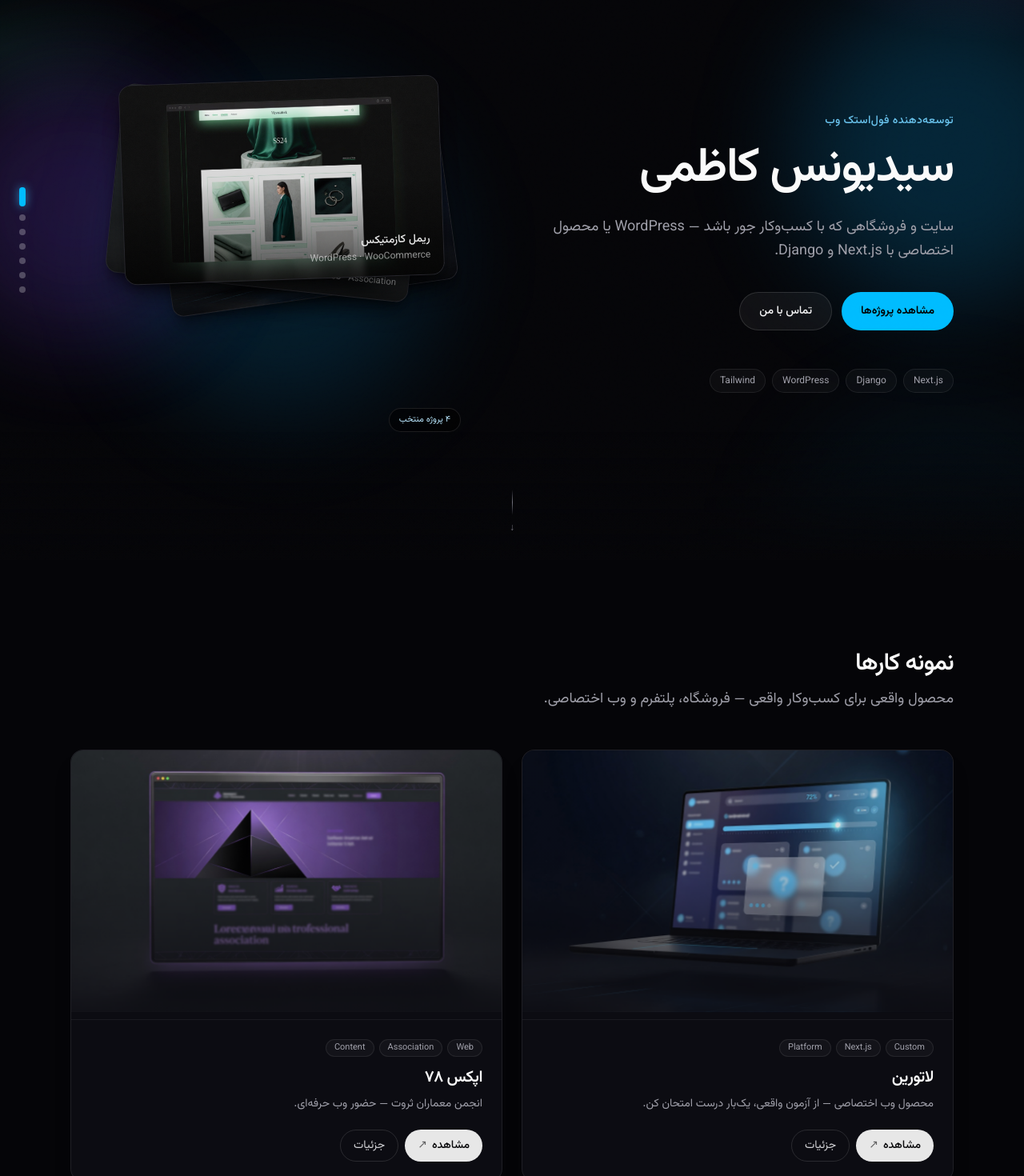
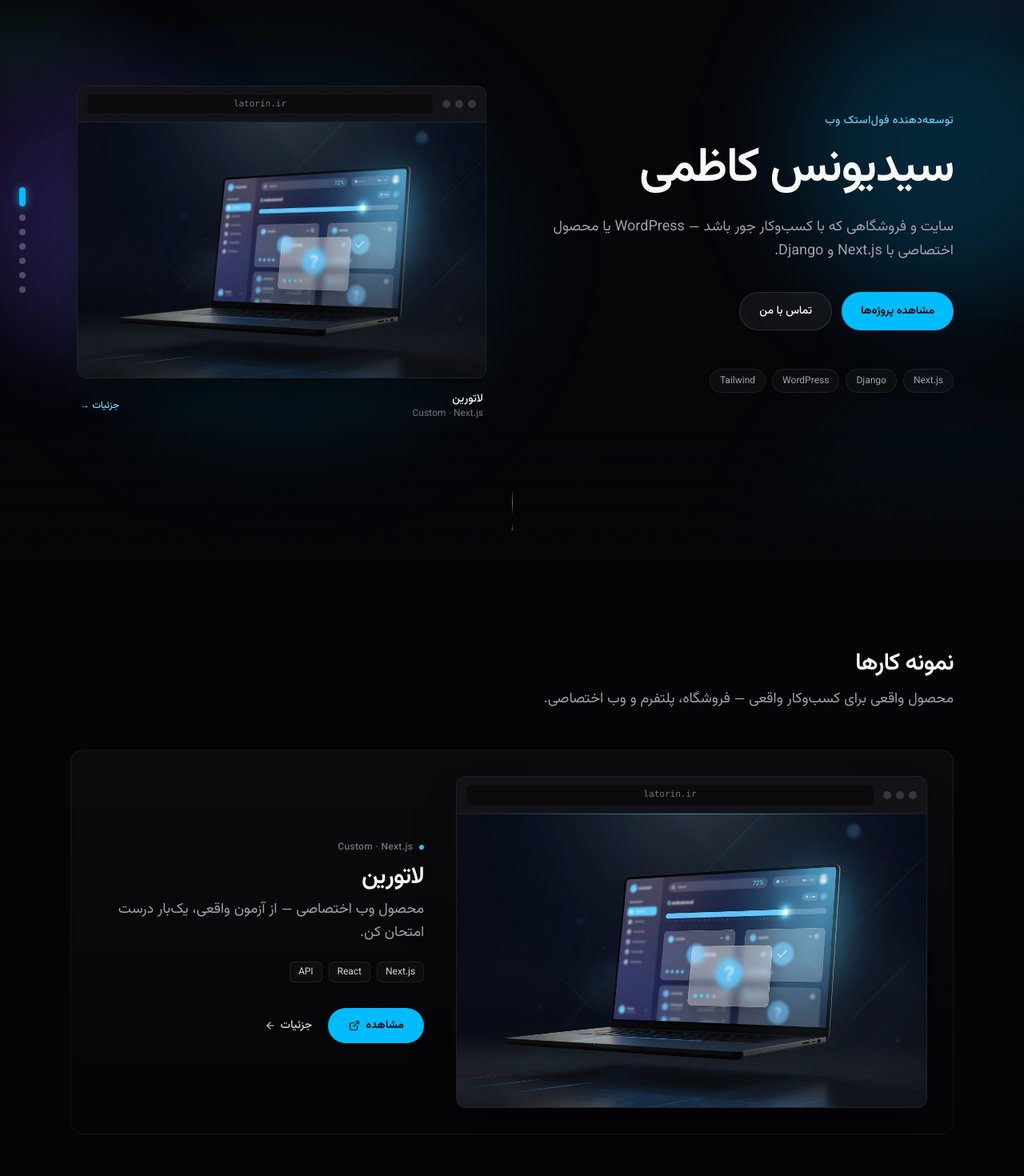
Before and after one commit to youneskazemi/youneskazemi, a Next.js app: page / in a window 1280 px wide. Shown: the part 100-1570 px from the top of the page at 80% size. Built offline with nearby package versions, Linux system fonts and the light colour scheme.

Commit message:
feat: redesign featured projects for clearer hierarchy
Lead case study + 3-up grid, browser chrome previews, kill card parallax
noise, stronger CTAs and calmer hover motion for portfolio UX.

```diff
--- /dev/null
+++ b/components/BrowserFrame.tsx
@@ -0,0 +1,38 @@
+import type { ReactNode } from "react";
+import { cn } from "@/lib/cn";
+
+/** Minimal browser chrome around project previews. */
+export function BrowserFrame({
+  url,
+  children,
+  className,
+}: {
+  url?: string;
+  children: ReactNode;
+  className?: string;
+}) {
+  const host = url
+    ? url.replace(/^https?:\/\//, "").replace(/\/$/, "")
+    : "project";
+
+  return (
+    <div
+      className={cn(
+        "overflow-hidden rounded-xl border border-white/[0.09] bg-[#0a0a0f] shadow-[0_24px_48px_-20px_rgba(0,0,0,0.7)]",
+        className,
+      )}
+    >
+      <div className="flex items-center gap-2 border-b border-white/[0.06] bg-white/[0.03] px-3 py-2.5">
+        <div className="flex gap-1.5" aria-hidden>
+          <span className="h-2.5 w-2.5 rounded-full bg-white/15" />
+          <span className="h-2.5 w-2.5 rounded-full bg-white/15" />
+          <span className="h-2.5 w-2.5 rounded-full bg-white/15" />
+        </div>
+        <div className="ms-1 min-w-0 flex-1 truncate rounded-md bg-black/40 px-2.5 py-1 text-center font-mono text-[10px] text-zinc-500 sm:text-[11px]">
+          {host}
+        </div>
+      </div>
+      <div className="relative">{children}</div>
+    </div>
+  );
+}
--- a/components/HeroVisual.tsx
+++ b/components/HeroVisual.tsx
@@ -2,24 +2,28 @@
 
 import { motion, useReducedMotion } from "framer-motion";
 import Image from "next/image";
+import Link from "next/link";
 import { projects } from "@/content/projects";
+import { BrowserFrame } from "@/components/BrowserFrame";
 import { useI18n } from "@/lib/i18n";
 
 /**
- * Right-side hero visual: stacked project covers (Awwwards-style composition).
- * Replace any image under public/projects/ anytime.
- * Optional portrait: drop public/hero-portrait.jpg and set USE_PORTRAIT.
+ * Hero visual: single featured project in browser chrome (clean, not stacked mess).
+ * Optional portrait: public/hero-portrait.jpg + USE_PORTRAIT = true
  */
-const USE_PORTRAIT = false; // set true when you add public/hero-portrait.jpg
+const USE_PORTRAIT = false;
 
 export function HeroVisual() {
   const reduce = useReducedMotion();
-  const { isFa } = useI18n();
-  const covers = projects.filter((p) => p.featured).slice(0, 3);
+  const { isFa, t } = useI18n();
+  const lead = projects.find((p) => p.featured) ?? projects[0];
+  if (!lead) return null;
+
+  const title = isFa ? lead.titleFa : lead.title;
 
   if (USE_PORTRAIT) {
     return (
-      <div className="relative mx-auto aspect-[4/5] w-full max-w-md overflow-hidden rounded-3xl border border-white/10 bg-card shadow-2xl shadow-sky-500/10">
+      <div className="relative mx-auto aspect-[4/5] w-full max-w-md overflow-hidden rounded-2xl border border-white/10 bg-card">
         <Image
           src="/hero-portrait.jpg"
           alt={isFa ? "سیدیونس کاظمی" : "Younes Kazemi"}
@@ -28,89 +32,52 @@ export function HeroVisual() {
           sizes="(max-width: 1024px) 90vw, 420px"
           priority
         />
-        <div className="absolute inset-0 bg-gradient-to-t from-background/80 via-transparent to-transparent" />
       </div>
     );
   }
 
   return (
-    <div className="relative mx-auto h-[min(52vh,420px)] w-full max-w-md lg:h-[min(58vh,480px)]">
-      {/* ambient glow behind stack */}
+    <motion.div
+      className="relative mx-auto w-full max-w-lg"
+      initial={reduce ? false : { opacity: 0, y: 24 }}
+      animate={{ opacity: 1, y: 0 }}
+      transition={{ duration: 0.6, delay: 0.2, ease: [0.22, 1, 0.36, 1] }}
+    >
       <div
-        className="pointer-events-none absolute inset-8 rounded-full bg-sky-500/15 blur-3xl"
+        className="pointer-events-none absolute -inset-6 rounded-full bg-sky-500/10 blur-3xl"
         aria-hidden
       />
 
-      {covers.map((project, i) => {
-        const title = isFa ? project.titleFa : project.title;
-        // stack: back → front, slight offset & rotate
-        const layers = [
-          { x: isFa ? 28 : -28, y: 36, r: isFa ? -8 : 8, z: 10, s: 0.9 },
-          { x: isFa ? -20 : 20, y: 16, r: isFa ? 6 : -6, z: 20, s: 0.95 },
-          { x: 0, y: 0, r: isFa ? -2 : 2, z: 30, s: 1 },
-        ][i] ?? { x: 0, y: 0, r: 0, z: 10, s: 1 };
-
-        return (
-          <motion.div
-            key={project.slug}
-            className="absolute inset-x-6 top-4 overflow-hidden rounded-2xl border border-white/10 bg-card shadow-xl shadow-black/40"
-            style={{
-              zIndex: layers.z,
-              aspectRatio: "16 / 10",
-            }}
-            initial={
-              reduce
-                ? false
-                : { opacity: 0, y: 40, rotate: layers.r + 4, scale: 0.92 }
-            }
-            animate={{
-              opacity: 1,
-              y: layers.y,
-              x: layers.x,
-              rotate: layers.r,
-              scale: layers.s,
-            }}
-            transition={{
-              duration: 0.7,
-              delay: 0.15 + i * 0.1,
-              ease: [0.22, 1, 0.36, 1],
-            }}
-            whileHover={
-              reduce
-                ? undefined
-                : { y: layers.y - 8, scale: layers.s * 1.02, zIndex: 40 }
-            }
-          >
+      <Link
+        href={`/projects/${lead.slug}`}
+        className="group relative block outline-none focus-visible:ring-2 focus-visible:ring-sky-400 focus-visible:ring-offset-2 focus-visible:ring-offset-background"
+      >
+        <BrowserFrame url={lead.href}>
+          <div className="relative aspect-[16/10] overflow-hidden bg-zinc-900">
             <Image
-              src={project.image}
+              src={lead.image}
               alt={title}
               fill
-              className="object-cover"
-              sizes="(max-width: 1024px) 80vw, 400px"
-              priority={i === 2}
+              className="object-cover transition duration-500 group-hover:scale-[1.02]"
+              sizes="(max-width: 1024px) 90vw, 480px"
+              priority
             />
-            <div className="absolute inset-0 bg-gradient-to-t from-black/70 via-black/10 to-transparent" />
-            <div className="absolute inset-x-0 bottom-0 p-3 sm:p-4">
-              <p className="text-xs font-medium text-white/90 sm:text-sm">
-                {title}
-              </p>
-              <p className="mt-0.5 text-[10px] text-white/55 sm:text-xs">
-                {project.tags.slice(0, 2).join(" · ")}
-              </p>
-            </div>
-          </motion.div>
-        );
-      })}
+            <div className="absolute inset-0 bg-gradient-to-t from-black/50 via-transparent to-transparent" />
+          </div>
+        </BrowserFrame>
 
-      {/* floating badge */}
-      <motion.div
-        className="absolute bottom-2 start-2 z-40 rounded-full border border-white/10 bg-black/60 px-3 py-1.5 text-[11px] text-sky-200 backdrop-blur-md sm:start-0"
-        initial={reduce ? false : { opacity: 0, y: 12 }}
-        animate={{ opacity: 1, y: 0 }}
-        transition={{ delay: 0.55 }}
-      >
-        {isFa ? "۴ پروژه منتخب" : "4 featured projects"}
-      </motion.div>
-    </div>
+        <div className="mt-4 flex items-center justify-between gap-3 px-1">
+          <div>
+            <p className="text-sm font-medium text-zinc-100">{title}</p>
+            <p className="text-xs text-zinc-500">
+              {lead.tags.slice(0, 2).join(" · ")}
+            </p>
+          </div>
+          <span className="shrink-0 text-xs font-medium text-sky-300 transition group-hover:text-sky-200">
+            {t.details} →
+          </span>
+        </div>
+      </Link>
+    </motion.div>
   );
 }
--- a/components/ProjectCard.tsx
+++ b/components/ProjectCard.tsx
@@ -4,97 +4,216 @@ import { motion, useReducedMotion } from "framer-motion";
 import Image from "next/image";
 import Link from "next/link";
 import type { Project } from "@/content/projects";
+import { BrowserFrame } from "@/components/BrowserFrame";
 import { useI18n } from "@/lib/i18n";
-import { ParallaxImageFrame } from "@/components/Parallax";
 import { cn } from "@/lib/cn";
 
 type Props = {
   project: Project;
   index?: number;
+  variant?: "featured" | "standard";
   className?: string;
 };
 
-export function ProjectCard({ project, index = 0, className }: Props) {
+function ExternalIcon({ className }: { className?: string }) {
+  return (
+    <svg
+      className={className}
+      width="14"
+      height="14"
+      viewBox="0 0 24 24"
+      fill="none"
+      stroke="currentColor"
+      strokeWidth="2"
+      strokeLinecap="round"
+      strokeLinejoin="round"
+      aria-hidden
+    >
+      <path d="M18 13v6a2 2 0 0 1-2 2H5a2 2 0 0 1-2-2V8a2 2 0 0 1 2-2h6" />
+      <polyline points="15 3 21 3 21 9" />
+      <line x1="10" y1="14" x2="21" y2="3" />
+    </svg>
+  );
+}
+
+function ArrowIcon({ className }: { className?: string }) {
+  return (
+    <svg
+      className={className}
+      width="14"
+      height="14"
+      viewBox="0 0 24 24"
+      fill="none"
+      stroke="currentColor"
+      strokeWidth="2"
+      strokeLinecap="round"
+      strokeLinejoin="round"
+      aria-hidden
+    >
+      <path d="M5 12h14" />
+      <path d="m12 5 7 7-7 7" />
+    </svg>
+  );
+}
+
+export function ProjectCard({
+  project,
+  index = 0,
+  variant = "standard",
+  className,
+}: Props) {
   const { t, isFa } = useI18n();
   const reduce = useReducedMotion();
   const title = isFa ? project.titleFa : project.title;
   const summary = isFa ? project.summaryFa : project.summary;
+  const featured = variant === "featured";
 
   return (
     <motion.article
       className={cn(
-        "group relative flex flex-col overflow-hidden rounded-2xl border border-white/8 bg-card shadow-xl shadow-black/20",
+        "group relative flex h-full flex-col",
+        featured
+          ? "gap-6 lg:grid lg:grid-cols-12 lg:items-center lg:gap-10"
+          : "gap-4",
         className,
       )}
-      initial={reduce ? false : { opacity: 0, y: 32 }}
+      initial={reduce ? false : { opacity: 0, y: 28 }}
       whileInView={{ opacity: 1, y: 0 }}
-      viewport={{ once: true, margin: "-60px" }}
+      viewport={{ once: true, margin: "-50px" }}
       transition={{
-        duration: 0.55,
-        delay: Math.min(index * 0.08, 0.24),
+        duration: 0.5,
+        delay: Math.min(index * 0.06, 0.18),
         ease: [0.22, 1, 0.36, 1],
       }}
-      whileHover={reduce ? undefined : { y: -4 }}
     >
+      {/* Preview */}
       <div
-        className="pointer-events-none absolute inset-0 opacity-0 transition duration-500 group-hover:opacity-100"
-        style={{
-          background: `radial-gradient(600px circle at var(--mx, 50%) 0%, ${project.accent}22, transparent 50%)`,
-        }}
-        aria-hidden
-      />
+        className={cn(
+          "relative",
+          featured ? "lg:col-span-7" : "w-full",
+        )}
+      >
+        <Link
+          href={`/projects/${project.slug}`}
+          className="block outline-none focus-visible:ring-2 focus-visible:ring-sky-400 focus-visible:ring-offset-2 focus-visible:ring-offset-background"
+          aria-label={`${title} — ${t.details}`}
+        >
+          <BrowserFrame url={project.href}>
+            <div
+              className={cn(
+                "relative overflow-hidden bg-zinc-900",
+                featured ? "aspect-[16/10]" : "aspect-[16/11]",
+              )}
+            >
+              <Image
+                src={project.image}
+                alt={title}
+                fill
+                className="object-cover transition duration-500 ease-out group-hover:scale-[1.03]"
+                sizes={
+                  featured
+                    ? "(max-width: 1024px) 100vw, 55vw"
+                    : "(max-width: 768px) 100vw, 33vw"
+                }
+                priority={index === 0}
+              />
+              {/* Soft bottom fade only — keeps screenshot readable */}
+              <div
+                className="pointer-events-none absolute inset-0 bg-gradient-to-t from-black/40 via-transparent to-transparent opacity-80"
+                aria-hidden
+              />
+              {/* Accent line */}
+              <div
+                className="absolute inset-x-0 top-0 h-px"
+                style={{
+                  background: `linear-gradient(90deg, transparent, ${project.accent}99, transparent)`,
+                }}
+                aria-hidden
+              />
+            </div>
+          </BrowserFrame>
+        </Link>
+      </div>
 
-      <ParallaxImageFrame
-        className="relative aspect-[16/10] border-b border-white/6"
-        intensity={1.15}
+      {/* Meta */}
+      <div
+        className={cn(
+          "flex flex-1 flex-col",
+          featured ? "lg:col-span-5 lg:py-2" : "min-h-0",
+        )}
       >
-        <Image
-          src={project.image}
-          alt={title}
-          fill
-          className="object-cover transition duration-700 group-hover:brightness-110"
-          sizes="(max-width: 768px) 100vw, 50vw"
-          priority={index < 2}
-        />
-        <div className="absolute inset-0 bg-gradient-to-t from-card via-card/20 to-transparent opacity-90" />
-      </ParallaxImageFrame>
-
-      <div className="relative flex flex-1 flex-col p-5 sm:p-6">
-        <div className="mb-3 flex flex-wrap gap-1.5">
-          {project.tags.map((tag) => (
-            <span
-              key={tag}
-              className="rounded-full border border-white/8 bg-white/[0.03] px-2.5 py-0.5 text-[11px] text-zinc-400"
-            >
-              {tag}
-            </span>
-          ))}
+        <div className="mb-3 flex flex-wrap items-center gap-2">
+          <span
+            className="inline-block h-1.5 w-1.5 rounded-full"
+            style={{ backgroundColor: project.accent }}
+            aria-hidden
+          />
+          <span className="text-xs font-medium tracking-wide text-zinc-500">
+            {project.tags[0]}
+            {project.tags[1] ? ` · ${project.tags[1]}` : ""}
+          </span>
         </div>
 
-        <h3 className="text-lg font-semibold tracking-tight text-zinc-50 sm:text-xl">
-          {title}
+        <h3
+          className={cn(
+            "font-semibold tracking-tight text-zinc-50",
+            featured ? "text-2xl sm:text-3xl" : "text-lg sm:text-xl",
+          )}
+        >
+          <Link
+            href={`/projects/${project.slug}`}
+            className="transition hover:text-sky-200"
+          >
+            {title}
+          </Link>
         </h3>
-        <p className="mt-2 flex-1 text-sm leading-relaxed text-zinc-400">
+
+        <p
+          className={cn(
+            "mt-2 leading-relaxed text-zinc-400",
+            featured ? "text-base sm:text-lg" : "text-sm line-clamp-2",
+          )}
+        >
           {summary}
         </p>
 
-        <div className="mt-5 flex flex-wrap gap-2">
+        {featured && (
+          <ul className="mt-5 flex flex-wrap gap-2">
+            {project.stack.map((item) => (
+              <li
+                key={item}
+                className="rounded-md border border-white/[0.07] bg-white/[0.03] px-2.5 py-1 text-xs text-zinc-300"
+              >
+                {item}
+              </li>
+            ))}
+          </ul>
+        )}
+
+        <div
+          className={cn(
+            "mt-auto flex flex-wrap items-center gap-3",
+            featured ? "pt-8" : "pt-5",
+          )}
+        >
           <a
             href={project.href}
             target="_blank"
             rel="noopener noreferrer"
-            className="inline-flex h-10 items-center rounded-full bg-white/90 px-4 text-sm font-medium text-zinc-950 transition hover:bg-white"
+            className={cn(
+              "inline-flex h-11 min-w-[7.5rem] items-center justify-center gap-2 rounded-full px-5 text-sm font-semibold transition",
+              "bg-sky-400 text-black hover:bg-sky-300",
+            )}
           >
             {t.live}
-            <span className="ms-1.5 opacity-60" aria-hidden>
-              ↗
-            </span>
+            <ExternalIcon />
           </a>
           <Link
             href={`/projects/${project.slug}`}
-            className="inline-flex h-10 items-center rounded-full border border-white/12 px-4 text-sm text-zinc-300 transition hover:border-white/25 hover:text-white"
+            className="inline-flex h-11 items-center gap-1.5 rounded-full px-2 text-sm font-medium text-zinc-300 transition hover:text-white"
           >
             {t.details}
+            <ArrowIcon className="transition rtl:rotate-180 group-hover:translate-x-0.5 rtl:group-hover:-translate-x-0.5" />
           </Link>
         </div>
       </div>
--- a/components/ProjectGrid.tsx
+++ b/components/ProjectGrid.tsx
@@ -8,13 +8,36 @@ import { useI18n } from "@/lib/i18n";
 export function ProjectGrid() {
   const { t } = useI18n();
   const list = projects.filter((p) => p.featured);
+  const [lead, ...rest] = list;
 
   return (
-    <Section id="work" title={t.workTitle} subtitle={t.workSubtitle} snapLabel="Work">
-      <div className="grid gap-5 sm:gap-6 md:grid-cols-2">
-        {list.map((project, i) => (
-          <ProjectCard key={project.slug} project={project} index={i} />
-        ))}
+    <Section
+      id="work"
+      title={t.workTitle}
+      subtitle={t.workSubtitle}
+      snapLabel="Work"
+    >
+      <div className="flex flex-col gap-14 sm:gap-16">
+        {/* Lead case study — full width, asymmetric */}
+        {lead && (
+          <div className="rounded-2xl border border-white/[0.06] bg-gradient-to-b from-white/[0.03] to-transparent p-4 sm:p-6 lg:p-8">
+            <ProjectCard project={lead} index={0} variant="featured" />
+          </div>
+        )}
+
+        {/* Remaining — 3-col on large, not a boring equal 2×2 */}
+        {rest.length > 0 && (
+          <div className="grid gap-10 sm:gap-8 md:grid-cols-2 lg:grid-cols-3 lg:gap-8">
+            {rest.map((project, i) => (
+              <ProjectCard
+                key={project.slug}
+                project={project}
+                index={i + 1}
+                variant="standard"
+              />
+            ))}
+          </div>
+        )}
       </div>
     </Section>
   );
```
